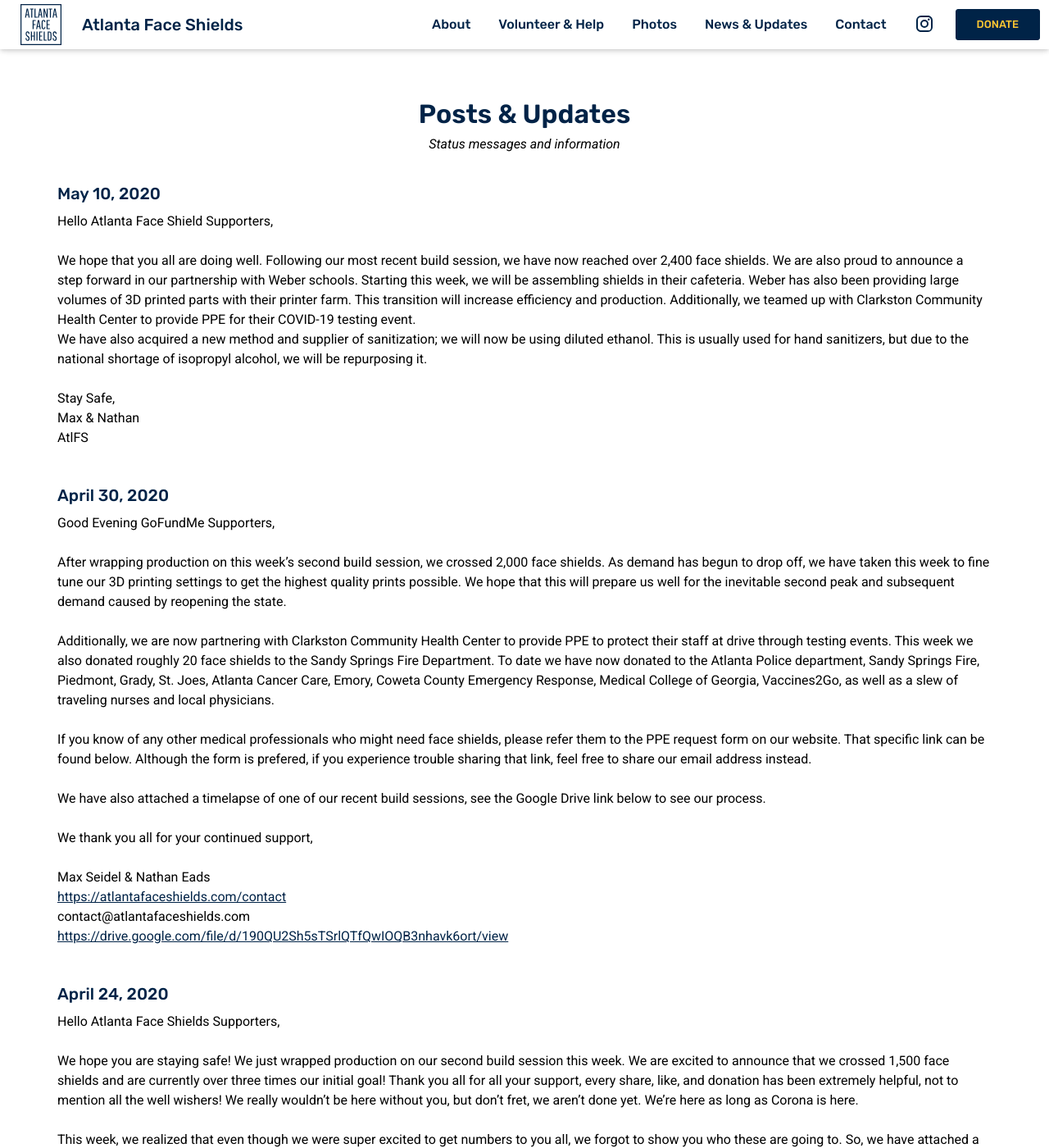
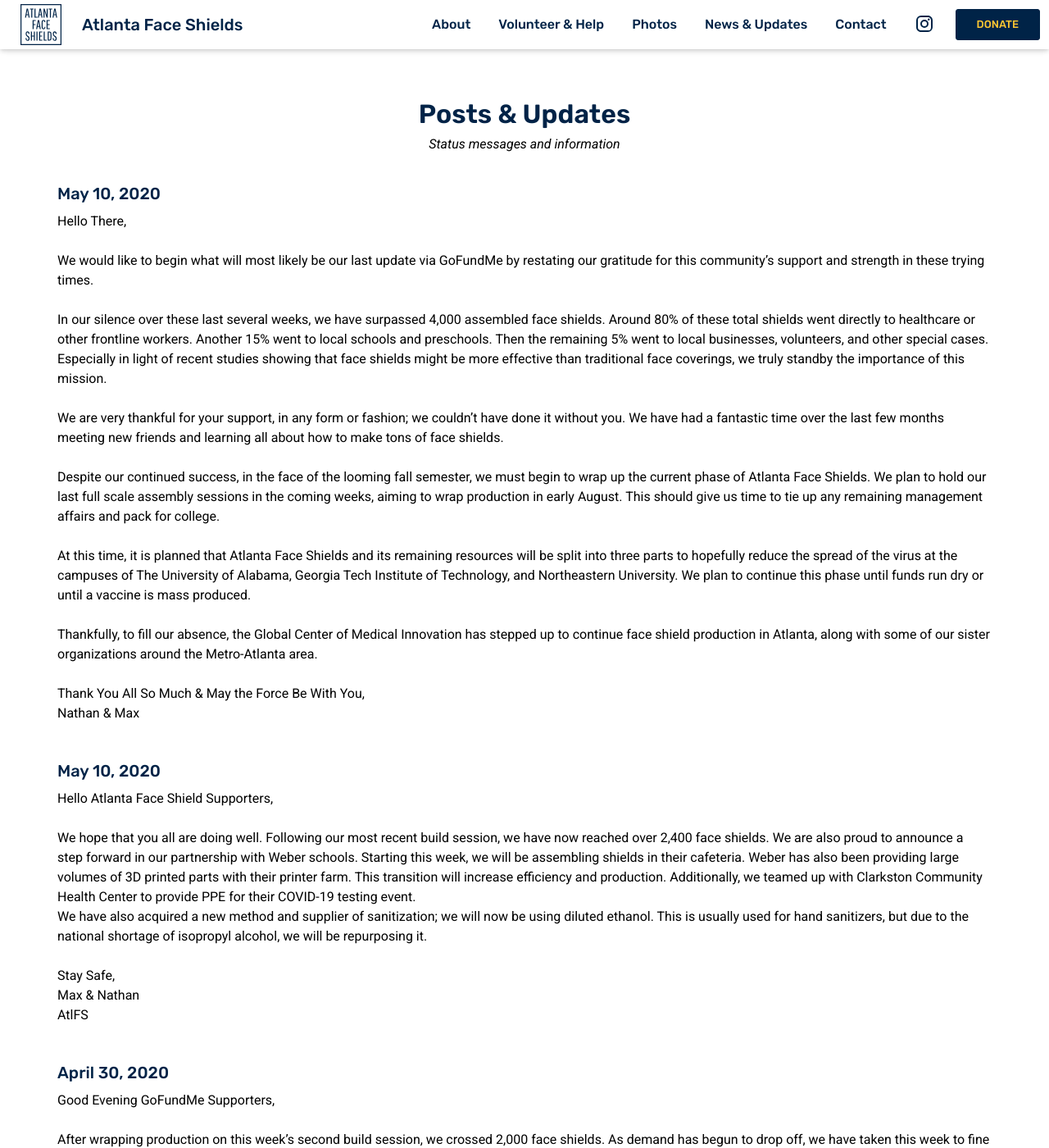
Before and after one commit to jackbuehner/afs-website, a Jekyll site: the page built from updates.html, in a window 1280 px wide and 1400 px high, scrolled down 1329 px. Shown: the whole window at 82% size. Built offline with Jekyll 4.4.1, drawn with Linux system fonts in a browser that asks for light colours.

Commit message:
add last status update

```diff
--- a/updates.html
+++ b/updates.html
@@ -62,6 +62,27 @@
   <container>
     <h3>Posts & Updates</h3>
     <p class="subtitle">Status messages and information</p>
+    <article>
+      <h4>May 10, 2020</h4>
+      <p>
+        <span>Hello There,
+<br/><br/>
+We would like to begin what will most likely be our last update via GoFundMe by restating our gratitude for this community’s support and strength in these trying times.
+<br/><br/>
+In our silence over these last several weeks, we have surpassed 4,000 assembled face shields. Around 80% of these total shields went directly to healthcare or other frontline workers. Another 15% went to local schools and preschools. Then the remaining 5% went to local businesses, volunteers, and other special cases. Especially in light of recent studies showing that face shields might be more effective than traditional face coverings, we truly standby the importance of this mission.
+<br/><br/>
+We are very thankful for your support, in any form or fashion; we couldn’t have done it without you. We have had a fantastic time over the last few months meeting new friends and learning all about how to make tons of face shields.
+<br/><br/>
+Despite our continued success, in the face of the looming fall semester, we must begin to wrap up the current phase of Atlanta Face Shields. We plan to hold our last full scale assembly sessions in the coming weeks, aiming to wrap production in early August. This should give us time to tie up any remaining management affairs and pack for college.
+<br/><br/>
+At this time, it is planned that Atlanta Face Shields and its remaining resources will be split into three parts to hopefully reduce the spread of the virus at the campuses of The University of Alabama, Georgia Tech Institute of Technology, and Northeastern University. We plan to continue this phase until funds run dry or until a vaccine is mass produced.
+<br/><br/>
+Thankfully, to fill our absence, the Global Center of Medical Innovation has stepped up to continue face shield production in Atlanta, along with some of our sister organizations around the Metro-Atlanta area.
+<br/><br/>
+Thank You All So Much & May the Force Be With You,<br/>
+Nathan & Max</span>
+      </p>
+    </article>
     <article>
       <h4>May 10, 2020</h4>
       <p>
```
